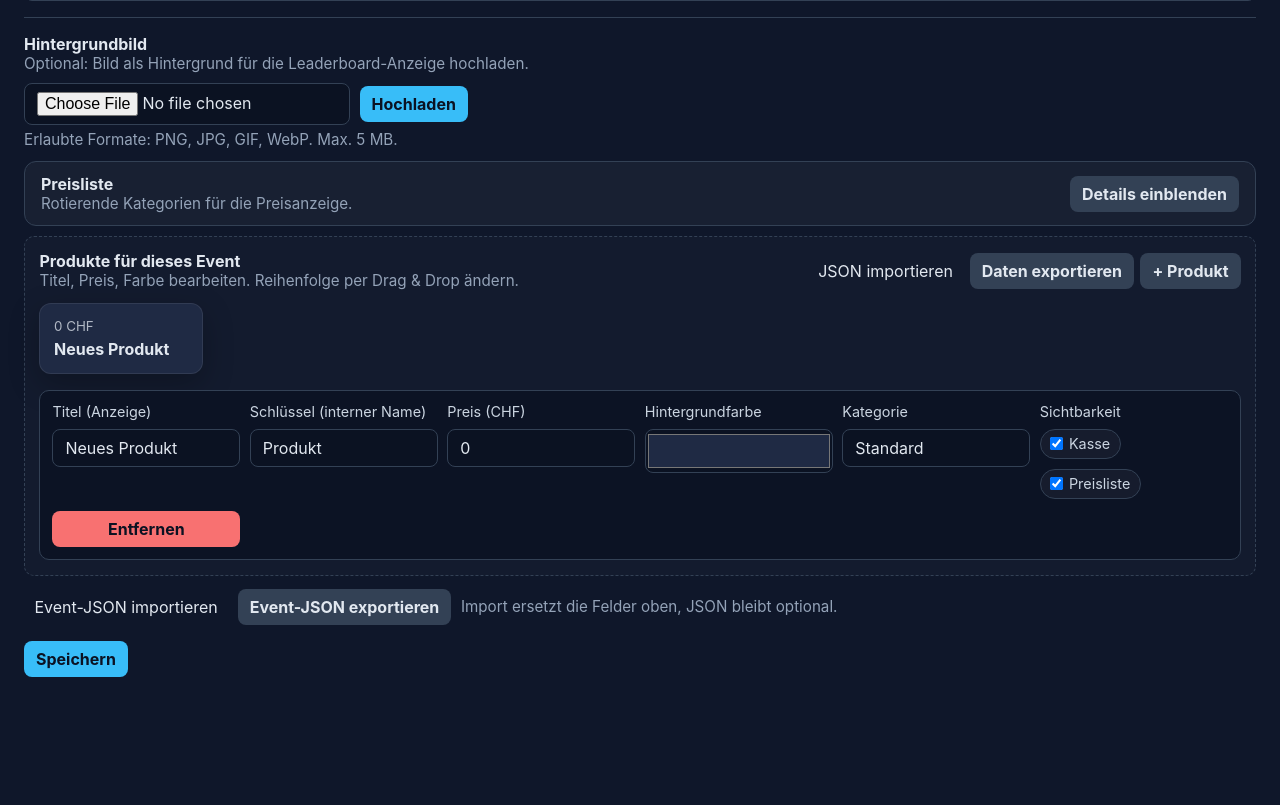
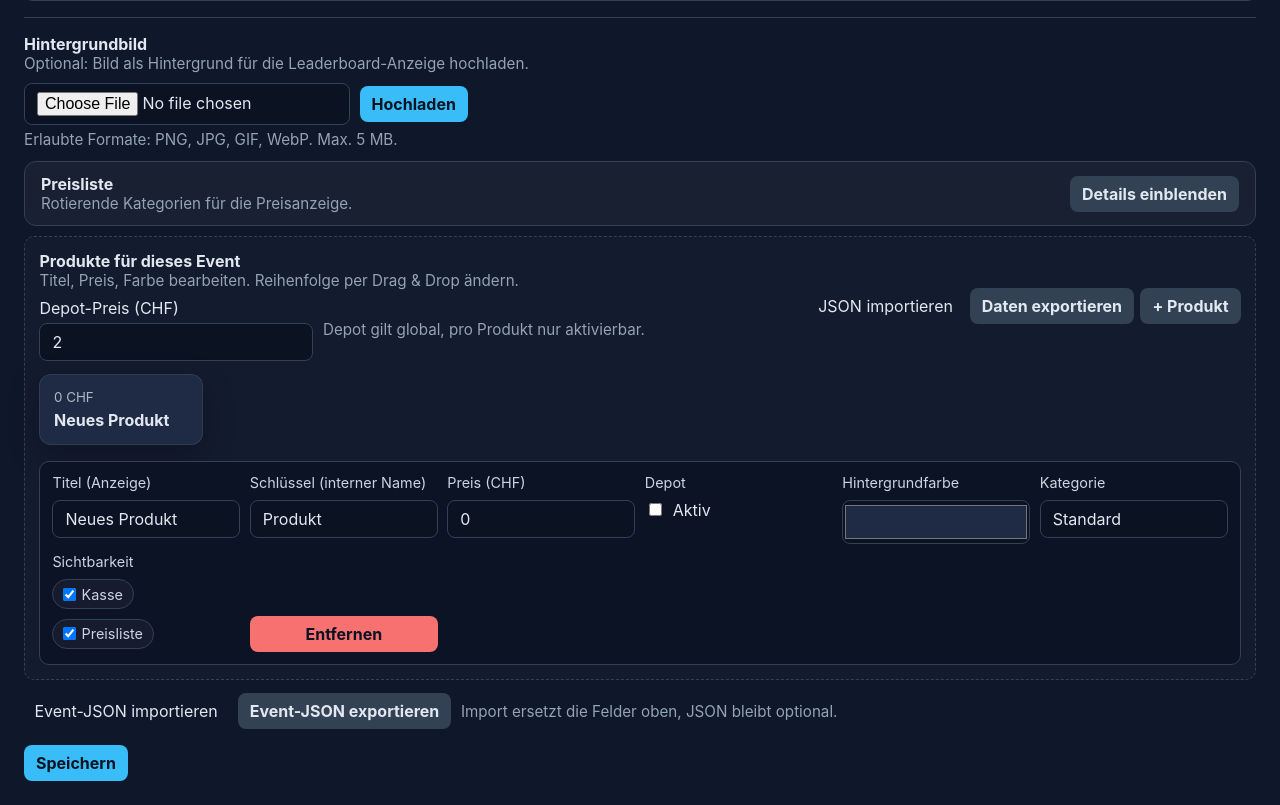
Before and after one commit to Pfischty/Kassensystem-und-Shotcounter, a Flask app: template templates/event_settings.html in a window 1280 px wide. Shown: the part 563-1368 px from the top of the page. Before the commit the page ends 1240 px from the top, so only its background shows below. Run offline with Flask 3, Linux system fonts and the light colour scheme; the template is opened without the code that fills it, so the values that code supplies are empty.

Commit message:
Depot in Produktliste

```diff
--- a/app.py
+++ b/app.py
@@ -246,6 +246,13 @@ class ButtonConfig:
     category: str = "Standard"
     show_in_cashier: bool = True
     show_in_price_list: bool = True
+    has_depot: bool = False
+    depot_price: int = 2
+
+    @property
+    def price_with_depot(self) -> int:
+        depot = self.depot_price if self.has_depot else 0
+        return int(self.price) + int(depot)
 
 
 DEFAULT_BUTTONS: List[ButtonConfig] = [
@@ -540,8 +547,15 @@ def require_active_event(*, kassensystem: bool = False, shotcounter: bool = Fals
 
 def resolve_button_config(event: Event | None) -> List[ButtonConfig]:
     raw_items: Iterable[dict] | None = None
+    depot_price = 2
     if event and isinstance(event.kassensystem_settings, dict):
         raw_items = event.kassensystem_settings.get("items")
+        try:
+            depot_price = int(event.kassensystem_settings.get("depot_price", 2))
+        except (TypeError, ValueError):
+            depot_price = 2
+    if depot_price < 0:
+        depot_price = 0
     normalized: List[ButtonConfig] = []
     default_color_lookup = {btn.css_class: btn.color for btn in DEFAULT_BUTTONS}
     items_source = raw_items if raw_items else [btn.__dict__ for btn in DEFAULT_BUTTONS]
@@ -559,6 +573,8 @@ def resolve_button_config(event: Event | None) -> List[ButtonConfig]:
                     category=item.get("category", "Standard"),
                     show_in_cashier=item.get("show_in_cashier") is not False,
                     show_in_price_list=item.get("show_in_price_list") is not False,
+                    has_depot=item.get("has_depot") is True,
+                    depot_price=depot_price,
                 )
             )
         except (KeyError, TypeError, ValueError):
@@ -574,6 +590,13 @@ def validate_and_normalize_buttons(settings: Dict | None) -> Dict:
 
     raw_items = settings.get("items")
     items = raw_items if isinstance(raw_items, list) else []
+
+    try:
+        depot_price = int(settings.get("depot_price", 2))
+    except (TypeError, ValueError):
+        depot_price = 2
+    if depot_price < 0:
+        depot_price = 0
 
     normalized: List[Dict] = []
     seen_names: set[str] = set()
@@ -607,6 +630,7 @@ def validate_and_normalize_buttons(settings: Dict | None) -> Dict:
                 "category": item.get("category") or "Standard",
                 "show_in_cashier": item.get("show_in_cashier") is not False,
                 "show_in_price_list": item.get("show_in_price_list") is not False,
+                "has_depot": item.get("has_depot") is True,
             }
         )
 
@@ -626,11 +650,13 @@ def validate_and_normalize_buttons(settings: Dict | None) -> Dict:
                 "category": btn.category,
                 "show_in_cashier": btn.show_in_cashier,
                 "show_in_price_list": btn.show_in_price_list,
+                "has_depot": btn.has_depot,
             }
             for btn in DEFAULT_BUTTONS
         ]
 
-    sanitized = {k: v for k, v in settings.items() if k != "items"}
+    sanitized = {k: v for k, v in settings.items() if k not in {"items", "depot_price"}}
+    sanitized["depot_price"] = depot_price
     sanitized["items"] = normalized
     return sanitized
 
@@ -1448,7 +1474,7 @@ def _get_cart_data(event):
     """Helper function to get cart data for an event."""
     buttons = resolve_button_config(event)
     items = session.get(cart_key(event), [])
-    prices = {button.name: button.price for button in buttons}
+    prices = {button.name: button.price_with_depot for button in buttons}
     total = sum(prices.get(item, 0) for item in items)
     grouped = Counter(items).items()
     detailed_items = [
@@ -1494,7 +1520,7 @@ def cashier():
 def add_item():
     event = require_active_event(kassensystem=True)
     buttons = [btn for btn in resolve_button_config(event) if btn.show_in_cashier]
-    prices = {button.name: button.price for button in buttons}
+    prices = {button.name: button.price_with_depot for button in buttons}
     name = request.args.get("name")
     if name and name in prices:
         items = session.get(cart_key(event), [])
@@ -1537,7 +1563,7 @@ def remove_last():
 def checkout():
     event = require_active_event(kassensystem=True)
     items = session.get(cart_key(event), [])
-    prices = {btn.name: btn.price for btn in resolve_button_config(event)}
+    prices = {btn.name: btn.price_with_depot for btn in resolve_button_config(event)}
     if items:
         total = sum(prices.get(item, 0) for item in items)
         order = Order(event_id=event.id, total=total)
--- a/static/js/admin.js
+++ b/static/js/admin.js
@@ -172,6 +172,12 @@ document.addEventListener('click', (e) => {
       return Math.min(max, Math.max(min, parsed));
     };
 
+    const normalizeDepotPrice = (value) => {
+      const parsed = Number(value);
+      if (!Number.isFinite(parsed)) return 2;
+      return Math.max(0, Math.round(parsed));
+    };
+
     const normalizeItem = (item, index) => {
       const safeItem = item || {};
       const rawLabel = safeItem.label ?? safeItem.name ?? "";
@@ -179,6 +185,7 @@ document.addEventListener('click', (e) => {
       const rawName = safeItem.name ?? label ?? "produkt-" + (index + 1);
       const name = String(rawName).trim();
       const price = Number.isFinite(Number(safeItem.price)) ? Number(safeItem.price) : 0;
+      const hasDepot = safeItem.has_depot === true;
       return {
         name,
         label,
@@ -188,6 +195,7 @@ document.addEventListener('click', (e) => {
         category: String(safeItem.category ?? defaultCategory),
         show_in_cashier: safeItem.show_in_cashier !== false,
         show_in_price_list: safeItem.show_in_price_list !== false,
+        has_depot: hasDepot,
       };
     };
 
@@ -259,6 +267,7 @@ document.addEventListener('click', (e) => {
         const hidden = wrapper.querySelector('input[name="kassensystem_settings"]');
         const importInput = wrapper.querySelector("[data-product-import]");
         const exportButton = wrapper.querySelector("[data-product-export]");
+        const depotInput = form ? form.querySelector("[data-depot-price]") : null;
 
       let baseSettings = {};
       try { baseSettings = JSON.parse(hidden.value || "{}"); } catch (err) { baseSettings = {}; }
@@ -274,12 +283,23 @@ document.addEventListener('click', (e) => {
       } catch (err) { parsedItems = []; }
 
       let items = Array.isArray(parsedItems) ? parsedItems.map(normalizeItem) : [];
+      let depotPrice = normalizeDepotPrice(baseSettings.depot_price);
       if (!items.length) {
         items = [normalizeItem({ name: "Produkt", label: "Neues Produkt", price: 0, color: fallbackColor }, 0)];
       }
 
+      if (depotInput) {
+        depotInput.value = depotPrice;
+        depotInput.addEventListener("input", () => {
+          depotPrice = normalizeDepotPrice(depotInput.value);
+          depotInput.value = depotPrice;
+          renderPreview();
+          syncHidden();
+        });
+      }
+
       const syncHidden = () => {
-        hidden.value = JSON.stringify({ ...baseSettings, items });
+        hidden.value = JSON.stringify({ ...baseSettings, depot_price: depotPrice, items });
         const categories = getAllCategories();
         wrapper.dispatchEvent(new CustomEvent("product-editor:change", { detail: { categories } }));
       };
@@ -289,12 +309,13 @@ document.addEventListener('click', (e) => {
         let dragIndex = null;
 
         items.forEach((item, index) => {
+          const displayPrice = Number(item.price || 0) + (item.has_depot ? Number(depotPrice || 0) : 0);
           const card = document.createElement("div");
           card.className = "product-preview-card";
           card.draggable = true;
           card.style.background = sanitizeColor(item.color);
           card.dataset.index = index;
-          card.innerHTML = `<small>${item.price} CHF</small><div style="font-weight:700;">${item.label}</div>`;
+          card.innerHTML = `<small>${displayPrice} CHF${item.has_depot ? " (inkl. Depot)" : ""}</small><div style="font-weight:700;">${item.label}</div>`;
 
           card.addEventListener("dragstart", () => {
             dragIndex = index;
@@ -406,6 +427,29 @@ document.addEventListener('click', (e) => {
           });
           priceContainer.append(priceLabel, priceInput);
 
+          const depotContainer = document.createElement("div");
+          depotContainer.className = "stack";
+          const depotLabel = document.createElement("label");
+          depotLabel.textContent = "Depot";
+          const depotToggleWrap = document.createElement("div");
+          depotToggleWrap.style.display = "flex";
+          depotToggleWrap.style.alignItems = "center";
+          depotToggleWrap.style.gap = "0.5rem";
+
+          const depotToggle = document.createElement("input");
+          depotToggle.type = "checkbox";
+          depotToggle.checked = item.has_depot === true;
+          depotToggle.addEventListener("change", () => {
+            item.has_depot = depotToggle.checked;
+            renderPreview();
+            syncHidden();
+          });
+
+          const depotText = document.createElement("span");
+          depotText.textContent = "Aktiv";
+          depotToggleWrap.append(depotToggle, depotText);
+          depotContainer.append(depotLabel, depotToggleWrap);
+
           const colorContainer = document.createElement("div");
           colorContainer.className = "stack";
           const colorLabel = document.createElement("label");
@@ -501,7 +545,7 @@ document.addEventListener('click', (e) => {
           });
           actions.appendChild(removeBtn);
 
-          row.append(labelContainer, nameContainer, priceContainer, colorContainer, categoryContainer, visibilityContainer, actions);
+          row.append(labelContainer, nameContainer, priceContainer, depotContainer, colorContainer, categoryContainer, visibilityContainer, actions);
           list.appendChild(row);
         });
       };
@@ -576,6 +620,10 @@ document.addEventListener('click', (e) => {
         setSettings: (data) => {
           const importedItems = Array.isArray(data && data.items) ? data.items : [];
           baseSettings = data && typeof data === "object" && !Array.isArray(data) ? { ...data } : {};
+          depotPrice = normalizeDepotPrice(baseSettings.depot_price);
+          if (depotInput) {
+            depotInput.value = depotPrice;
+          }
           items = importedItems.length ? importedItems.map((it, idx) => normalizeItem(it, idx)) : [normalizeItem({ name: "Produkt", label: "Produkt", price: 0, color: fallbackColor }, 0)];
           renderList();
           renderPreview();
--- a/templates/cashier.html
+++ b/templates/cashier.html
@@ -156,7 +156,7 @@
               <a href="{{ url_for('add_item') }}?name={{ button.name }}" class="cashier-add-link" data-item-name="{{ button.name }}" style="text-decoration:none;">
                 <div class="cashier-tile" style="background: {{ button.color or '#1f2a44' }};">
                   <div style="font-weight:700;">{{ button.label }}</div>
-                  <div style="opacity:0.8;">{{ button.price }} CHF</div>
+                  <div style="opacity:0.8;">{{ button.price_with_depot }} CHF</div>
                 </div>
               </a>
             {% endfor %}
@@ -169,7 +169,7 @@
           <a href="{{ url_for('add_item') }}?name={{ button.name }}" class="cashier-add-link" data-item-name="{{ button.name }}" style="text-decoration:none;">
             <div class="cashier-tile" style="background: {{ button.color or '#1f2a44' }};">
               <div style="font-weight:700;">{{ button.label }}</div>
-              <div style="opacity:0.8;">{{ button.price }} CHF</div>
+              <div style="opacity:0.8;">{{ button.price_with_depot }} CHF</div>
             </div>
           </a>
         {% endfor %}
--- a/templates/event_settings.html
+++ b/templates/event_settings.html
@@ -292,6 +292,13 @@
       <div>
         <strong>Produkte für dieses Event</strong>
         <div class="muted">Titel, Preis, Farbe bearbeiten. Reihenfolge per Drag & Drop ändern.</div>
+        <div class="field-inline" style="margin-top:0.45rem;">
+          <label class="stack" style="min-width: 180px;">
+            <span>Depot-Preis (CHF)</span>
+            <input type="number" step="1" min="0" data-depot-price>
+          </label>
+          <span class="muted">Depot gilt global, pro Produkt nur aktivierbar.</span>
+        </div>
       </div>
       <div class="inline-actions">
         <label class="secondary" style="padding:0.45rem 0.65rem; cursor:pointer;">
```
Also changed, not shown: Kassensystem/app.py (+17 -1 lines).
